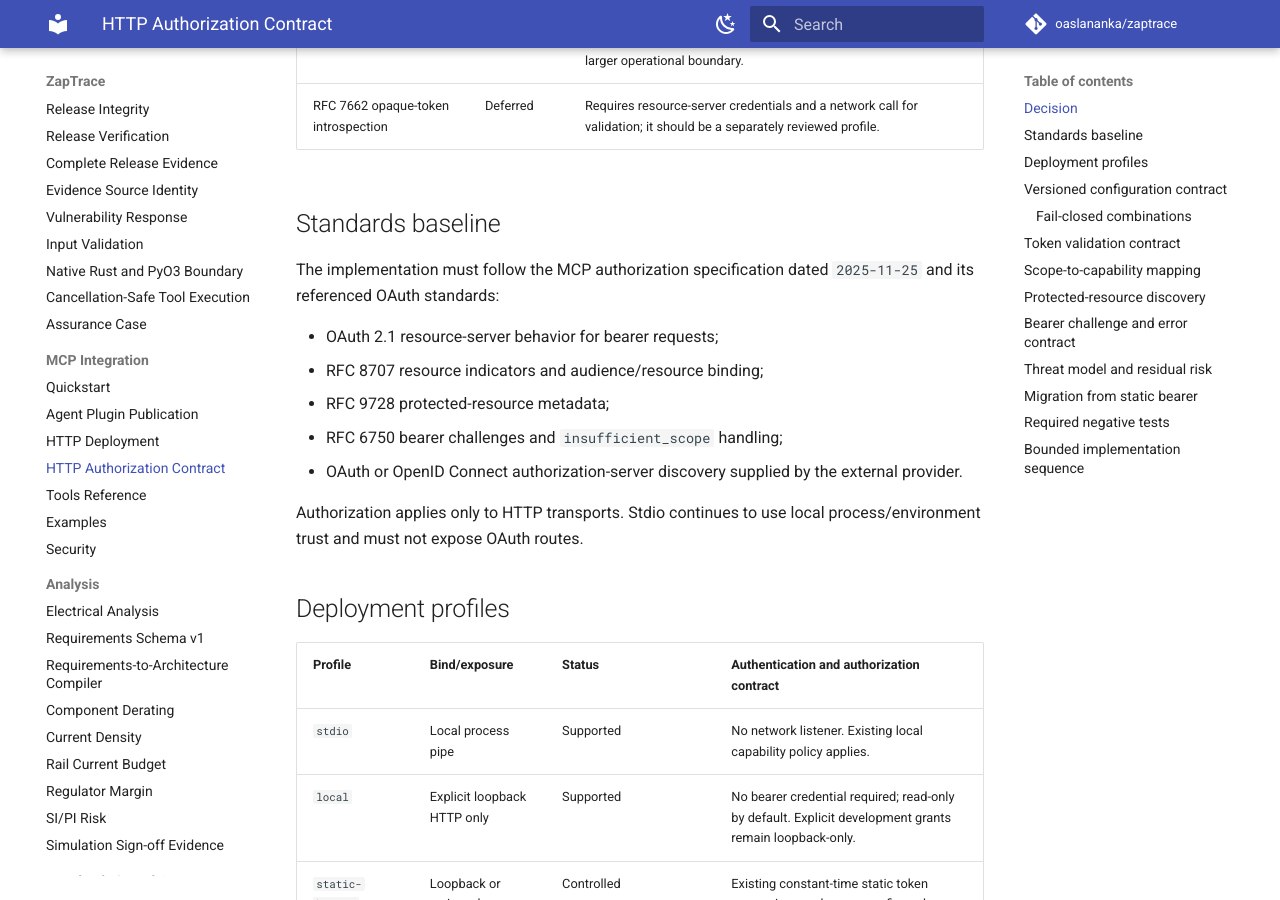
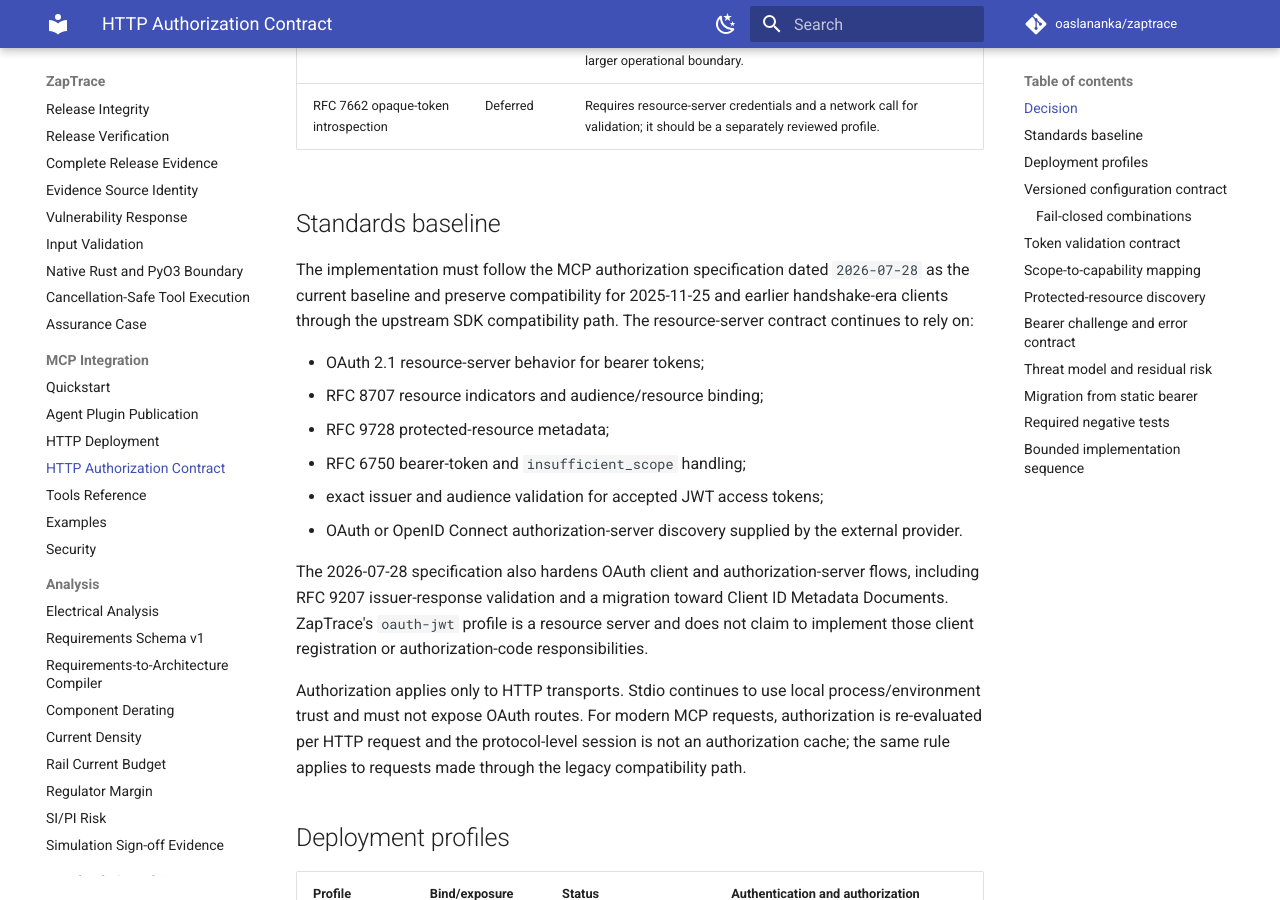
Before and after one commit to oaslananka/zaptrace, an MkDocs documentation site: the page built from docs/security/mcp-http-authorization-contract.md, in a window 1280 px wide and 900 px high, scrolled down 1140 px. Built offline with MkDocs 1.6.1 and Material for MkDocs 9.7.7, drawn with Linux system fonts in a browser that asks for light colours; comment, search, counter and statistics services are not loaded; some of the changed text lies outside the part shown.

Commit message:
docs: define MCP 2026 compatibility contract

```diff
--- a/docs/security/mcp-http-authorization-contract.md
+++ b/docs/security/mcp-http-authorization-contract.md
@@ -23,15 +23,18 @@
 
 ## Standards baseline
 
-The implementation must follow the MCP authorization specification dated `2025-11-25` and its referenced OAuth standards:
+The implementation must follow the MCP authorization specification dated `2026-07-28` as the current baseline and preserve compatibility for 2025-11-25 and earlier handshake-era clients through the upstream SDK compatibility path. The resource-server contract continues to rely on:
 
-- OAuth 2.1 resource-server behavior for bearer requests;
+- OAuth 2.1 resource-server behavior for bearer tokens;
 - RFC 8707 resource indicators and audience/resource binding;
 - RFC 9728 protected-resource metadata;
-- RFC 6750 bearer challenges and `insufficient_scope` handling;
+- RFC 6750 bearer-token and `insufficient_scope` handling;
+- exact issuer and audience validation for accepted JWT access tokens;
 - OAuth or OpenID Connect authorization-server discovery supplied by the external provider.
 
-Authorization applies only to HTTP transports. Stdio continues to use local process/environment trust and must not expose OAuth routes.
+The 2026-07-28 specification also hardens OAuth client and authorization-server flows, including RFC 9207 issuer-response validation and a migration toward Client ID Metadata Documents. ZapTrace's `oauth-jwt` profile is a resource server and does not claim to implement those client registration or authorization-code responsibilities.
+
+Authorization applies only to HTTP transports. Stdio continues to use local process/environment trust and must not expose OAuth routes. For modern MCP requests, authorization is re-evaluated per HTTP request and the protocol-level session is not an authorization cache; the same rule applies to requests made through the legacy compatibility path.
 
 ## Deployment profiles
 
@@ -167,7 +170,7 @@
 | Audience confusion | Require `aud` to contain the canonical resource URI. | Token for another API receives `401 AUTH_INVALID_TOKEN`. |
 | Scope escalation | Fixed server-owned scope mapping; unknown scopes and client headers grant nothing. | Unknown/insufficient scope tests and capability audit evidence. |
 | Client mix-up | One configured authorization server, exact `iss`, resource-bound tokens, and optional audited `client_id`. | Wrong-issuer/client-context tests. |
-| Bearer replay | Revalidate every request, require HTTPS externally, issue short-lived tokens, never cache authorization in an MCP session, and never accept tokens from URLs/cookies. | Expiry, missing-header-on-follow-up, and no-session-carryover tests. |
+| Bearer replay | Revalidate every request, require HTTPS externally, issue short-lived tokens, never treat protocol or application state as an authorization cache, and never accept tokens from URLs/cookies. | Expiry, missing-header-on-follow-up, and no-session-carryover tests. |
 | Cross-session object access | Derive a stable principal from `(iss, sub)` and keep central owner/delegate ACL checks after token validation. | Principal A cannot read, mutate, list, or destroy principal B's session. |
 
 A bearer token remains replayable by anyone who steals it while it is valid. V1 does not claim proof-of-possession, DPoP, mTLS-bound tokens, online revocation, or one-time access tokens. Short lifetime, TLS, secret-safe logging, audience binding, and object authorization reduce but do not eliminate that residual risk.
@@ -198,7 +201,7 @@
 - wrong audience/resource;
 - unknown scope and insufficient scope;
 - untrusted client capability/session-grant headers;
-- authorization header omitted on a later request in the same MCP session;
+- authorization header omitted on a later HTTP request, including the legacy compatibility path;
 - token for principal A attempting to access principal B's session;
 - audit/log output containing no raw token or signing material.
 
@@ -229,7 +232,8 @@
 
 ## References
 
-- [MCP authorization specification 2025-11-25](https://modelcontextprotocol.io/specification/2025-11-25/basic/authorization)
+- [MCP specification 2026-07-28](https://modelcontextprotocol.io/specification/2026-07-28)
+- [MCP authorization specification 2025-11-25 — legacy compatibility](https://modelcontextprotocol.io/specification/2025-11-25/basic/authorization)
 - [MCP security best practices](https://modelcontextprotocol.io/docs/2026-07-28/tutorials/security/security_best_practices)
 - [FastMCP authentication providers](https://gofastmcp.com/servers/auth/authentication)
 - [FastMCP remote OAuth](https://gofastmcp.com/servers/auth/remote-oauth)
```
Also changed, not shown: docs/agent-plugin-publication.md (+1 -1 lines), docs/installation/distribution-support.md (+1 -1 lines), docs/mcp-http-deployment.md (+9 -1 lines), docs/mcp/quickstart.md (+8 -0 lines), 1 other file.
